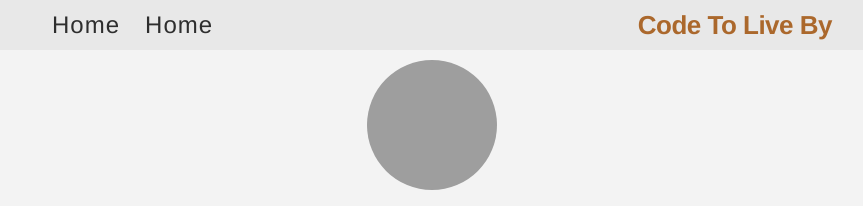
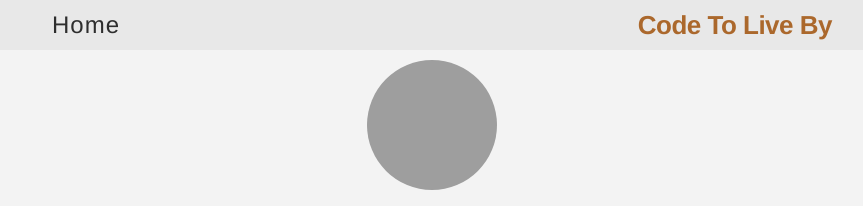
Before and after one commit to shawnlknight/blog, a Jekyll site: the page built from index.html, in a window 1280 px wide. Shown: the top 206 px of the page, without its empty margins (208-1071 px from the left). Built offline with Jekyll 4.4.1, drawn with Linux system fonts in a browser that asks for light colours; the list of posts is cut into pages by our own code.

Commit message:
Update header.html

```diff
--- a/_includes/header.html
+++ b/_includes/header.html
@@ -21,7 +21,7 @@
           {% if page.title %}<a class="page-link" href="{{ site.home }}">{{ page.title }}</a>{% endif %}
         {% endfor %}
         {% for page in site.pages %}
-          {% if page.title %}<a class="page-link" href="{{ site.me }}">{{ page.title }}</a>{% endif %}
+          {% if page.title %}<a class="page-link" href="{{ site.me }}">{{ page.me }}</a>{% endif %}
         {% endfor %}
       </div>
     </nav>
```
